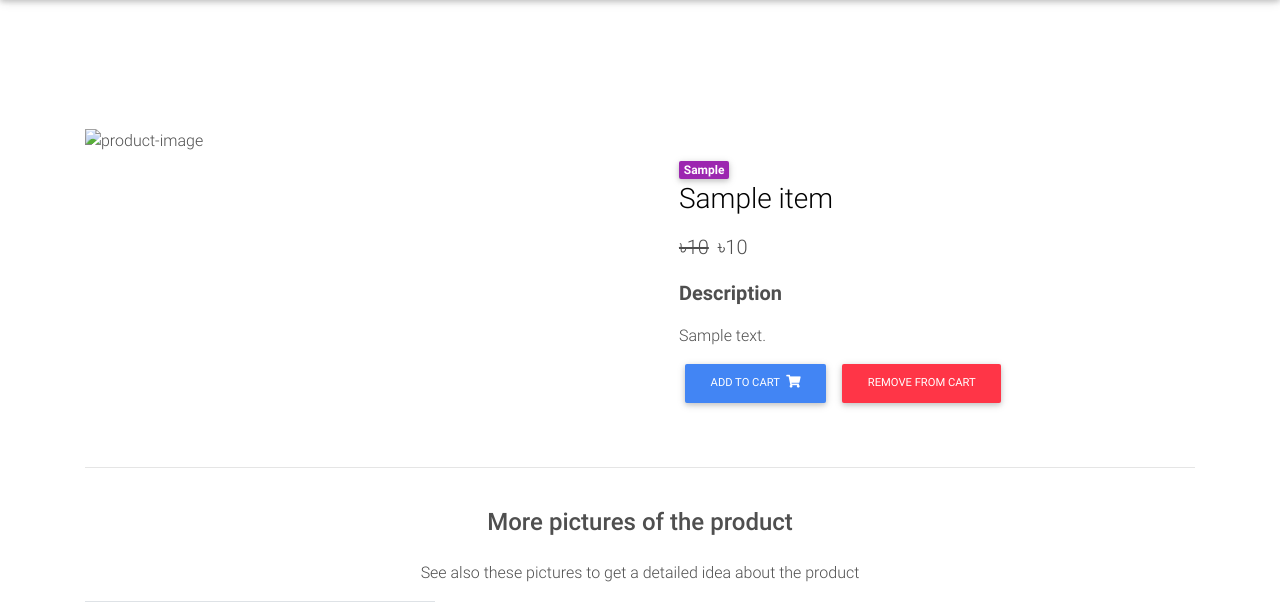
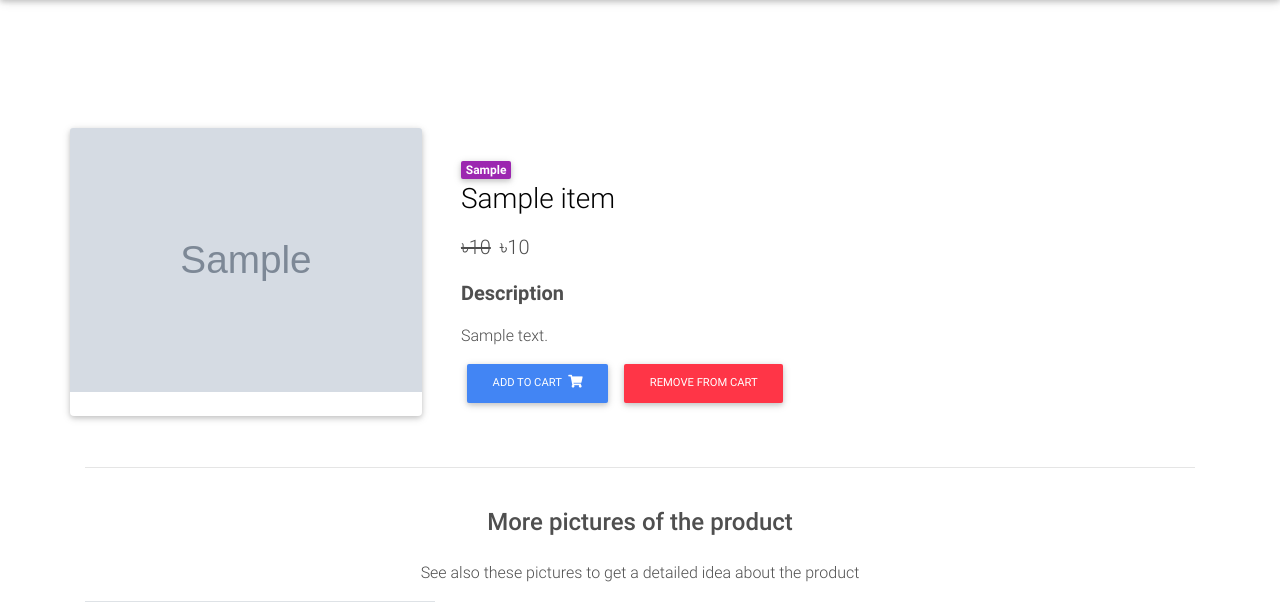
Before and after one commit to floydflava/wefastco, a Django app: template templates/product.html in a window 1280 px wide. Shown: the part 64-666 px from the top of the page. Run offline with Django 3.2, Linux system fonts and the light colour scheme; the template is opened without the code that fills it: most values are stand-ins (such as "Sample title", 1, 10 or a date in 2020); grey boxes marked "Sample" are stand-in pictures; parts of the project's set-up code (start-up, migrations or seed data) failed here and were passed over; some libraries are stand-ins or nearby versions.

Commit message:
make it better

```diff
--- a/templates/product.html
+++ b/templates/product.html
@@ -12,11 +12,12 @@
       <div class="row wow fadeIn">
 
         <!--Grid column-->
-        <div class="col-md-6 mb-4">
-
-          <img src="{{ item.get_absolute_url }}" class="img-fluid imagefixtop" alt="product-image">
-
-
+        <div class="card" style="width: 22rem;height: 18rem;">
+          <img
+            src="{{ item.image.url }}"
+            class="card-img-top"
+            alt="..."
+          />
         </div>
         <!--Grid column-->
 
```
